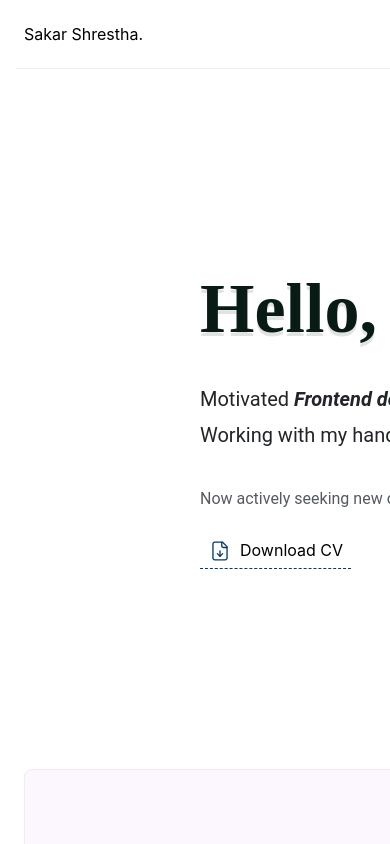
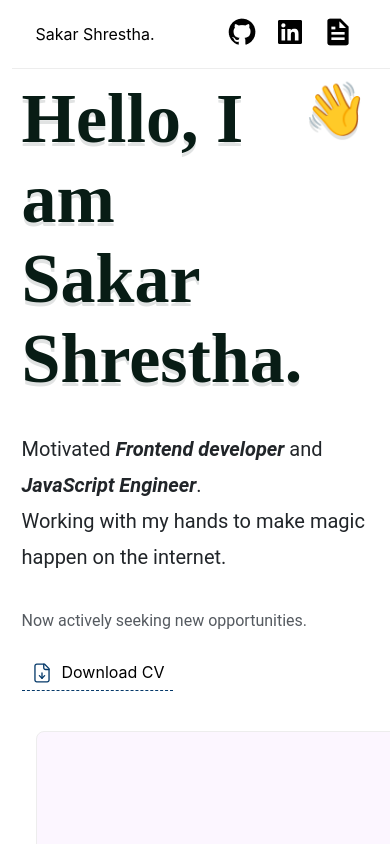
Before and after one commit to Sakarrr/portfolio-site-react, a React (Create React App) app: page / in a window 390 px wide. Shown: the top 844 px of the page. Built offline with nearby package versions, Linux system fonts and the light colour scheme.

Commit message:
Implement Responsive CSS

```diff
--- a/src/App.css
+++ b/src/App.css
@@ -1,6 +1,12 @@
 body {
-  width: 1440px;
+  width: 97%;
   margin: auto;
+  box-sizing: border-box;
+
+  @media screen and (min-width: 1190px) {
+    width: 1440px;
+    margin: auto;
+  }
 }
 
 .ss-header__navbar {
@@ -37,7 +43,7 @@ body {
 
 .hero-content {
   display: grid;
-  margin: 200px;
+  margin: 10px 10px 40px 10px;
 
   h1 {
     display: flex;
@@ -89,6 +95,11 @@ body {
       display: flex;
       gap: 8px;
     }
+  }
+
+  @media screen and (min-width: 1190px) {
+    display: grid;
+    margin: 200px;
   }
 }
 
```
